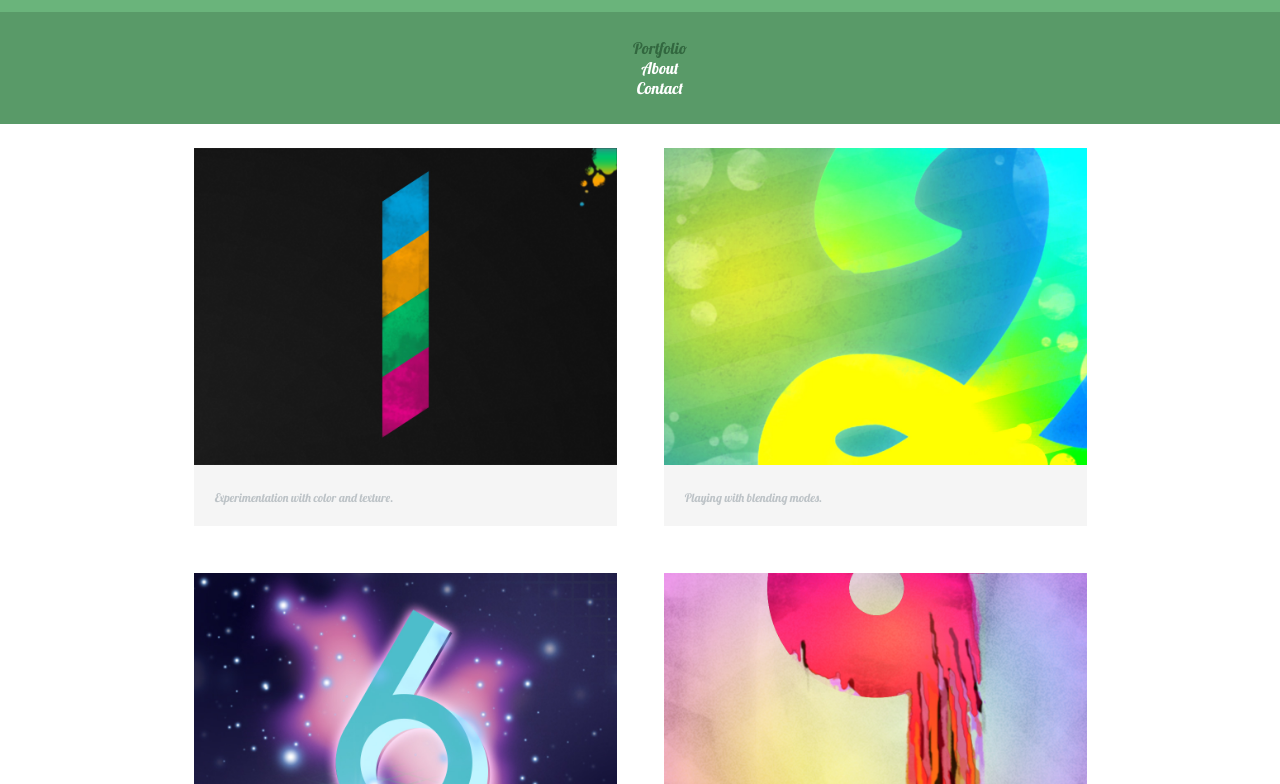
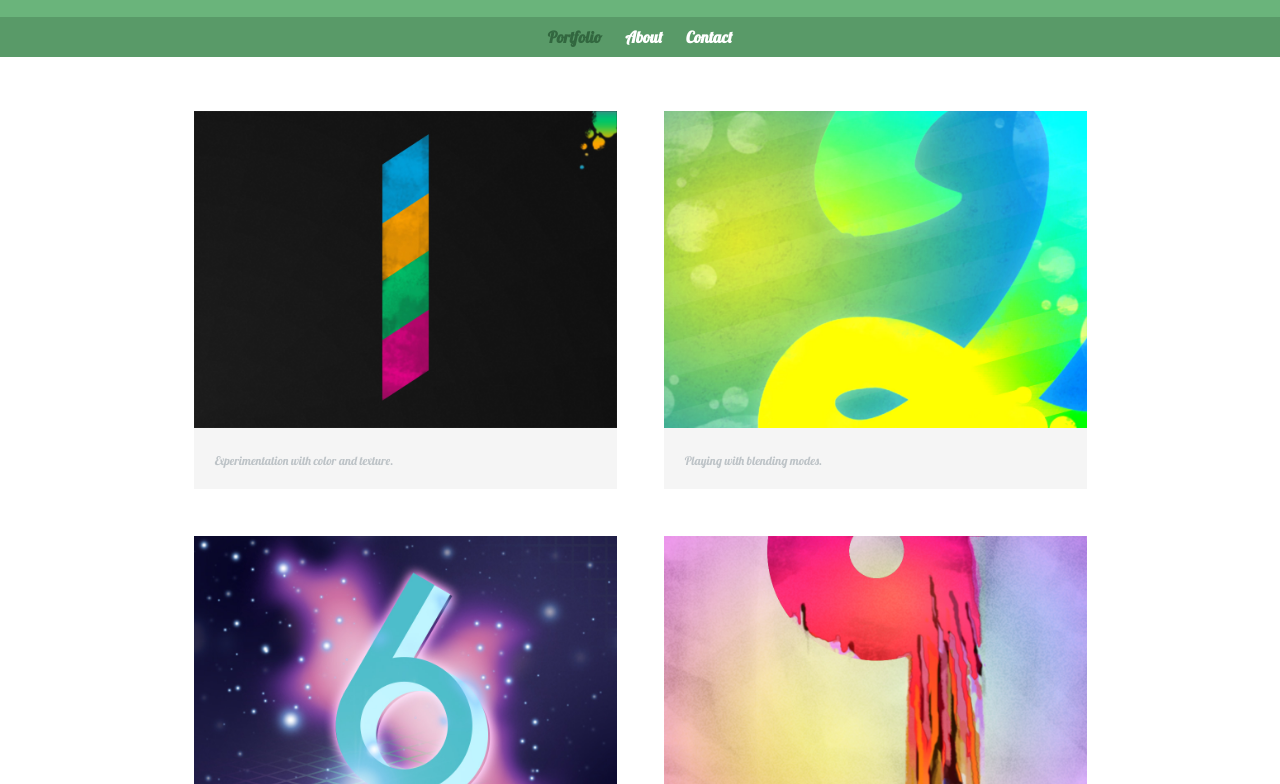
Before and after one commit to LLstarla/Assignment-2---Loralee-Gentry, a plain HTML site: page index.html in a window 1280 px wide. Shown: the part 70-854 px from the top of the page. Drawn offline with nearby package versions, Linux system fonts and the light colour scheme.

Commit message:
A2 - Day2 - 5

```diff
--- a/css/main.css
+++ b/css/main.css
@@ -29,6 +29,13 @@ img {
 HEADING
 *******************************************/
 
+header {
+	float: left;
+	margin: 0 0 30px 0;
+	padding: 5px 0 0 0;
+	width: 100%;
+}
+
 #logo {
 	text-align: center;
 	margin: 0;
@@ -50,6 +57,7 @@ h2 {
 
 
 
+
 /*****************************************
 NAVIGATION
 *******************************************/
@@ -61,6 +69,21 @@ nav {
 
 }
 
+nav ul {
+	list-style: none;
+	margin: 0 10px;
+	padding: 0;
+}
+
+nav li {
+	display: inline-block;
+}
+
+nav a {
+	font-weight: 800;
+	padding: 15px 10px;
+
+}
 
 
 /*****************************************
@@ -73,10 +96,19 @@ footer {
 	text-align: center;
 	clear: both;
 	padding-top: 50px;
+
 	color: #ccc;
 
 }
 
+.social-icon {
+	width: 20px;
+	height: 20px;
+	margin: 0 5px;
+
+
+
+}
 
 
 
--- a/index.html
+++ b/index.html
@@ -65,9 +65,9 @@
 			</section>
 			<footer>
 				<a href="http://twitter.com/LoraleeStarla">
-				<img src="img/twitter-wrap.png" alt="Twitter Logo"></a>
+				<img src="img/twitter-wrap.png" alt="Twitter Logo" class="social-icon"></a>
 				<a href="http://facebook.com/LoraleeStarlaGentry">
-				<img src="img/facebook-wrap.png" alt="Facebook Logo"></a>
+				<img src="img/facebook-wrap.png" alt="Facebook Logo" class="social-icon"></a>
 				<p>&copy; 2014 Loralee Starla Gentry</p>
 
 			</footer>
```
